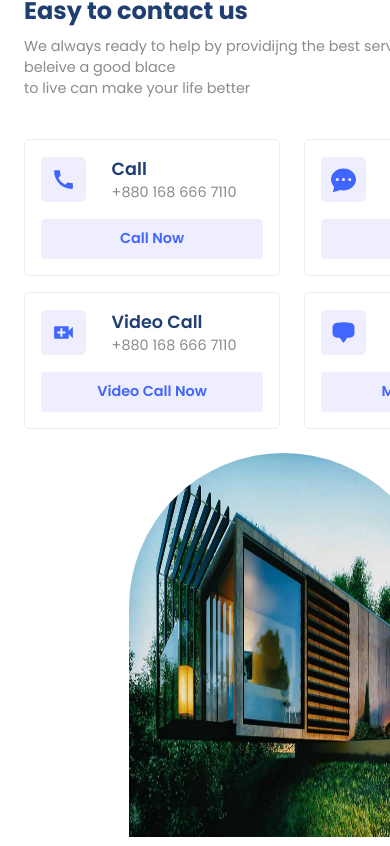
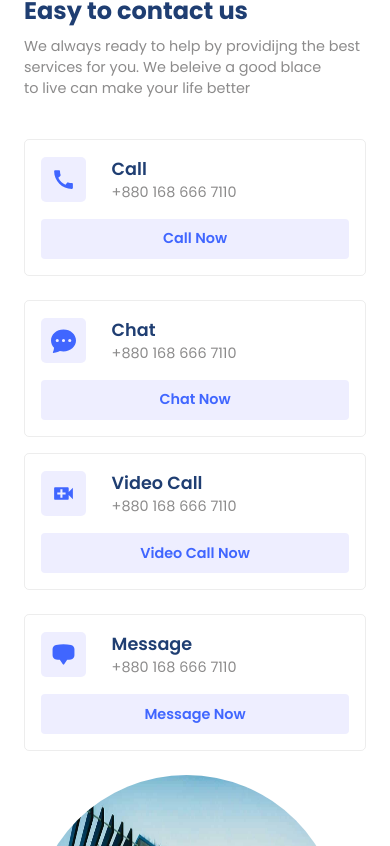
Before and after one commit to MehediMashfan086/react-project-homeyz, a React (Create React App) app: page / in a window 390 px wide. Shown: the part 3298-4144 px from the top of the page. Built offline with nearby package versions, Linux system fonts and the light colour scheme.

Commit message:
feat(responsive): Contact Section Done

```diff
--- a/src/components/Contact/Contact.css
+++ b/src/components/Contact/Contact.css
@@ -60,3 +60,22 @@
     color: white;
     scale: 0.8;
 }
+
+@media (max-width: 1024px) {
+    .c-container {
+        flex-direction: column;
+    }
+    .c-right {
+        justify-content: center;
+    }
+    .contactModes {
+        width: 100%;
+    }
+    .row {
+        flex-direction: column;
+        width: 100%;
+    }
+    .mode {
+        width: 100%;
+    }
+}
```
